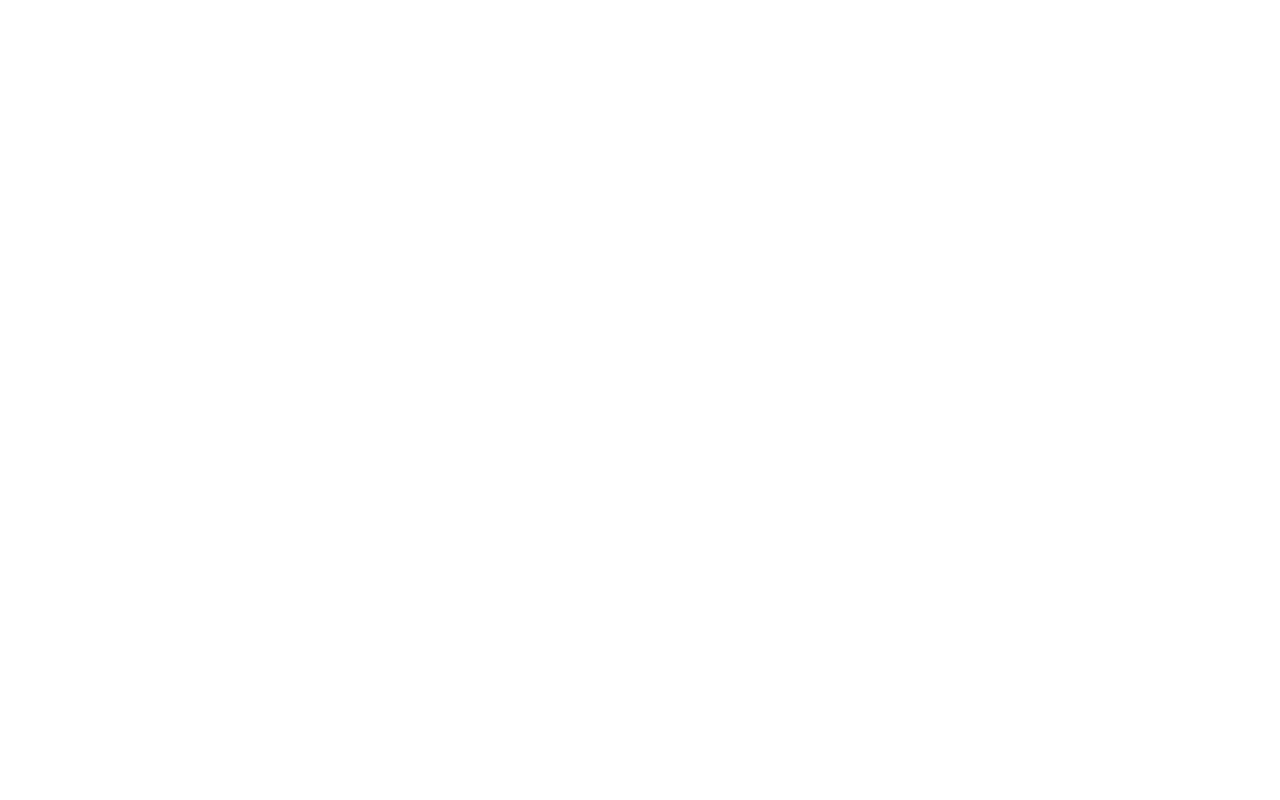
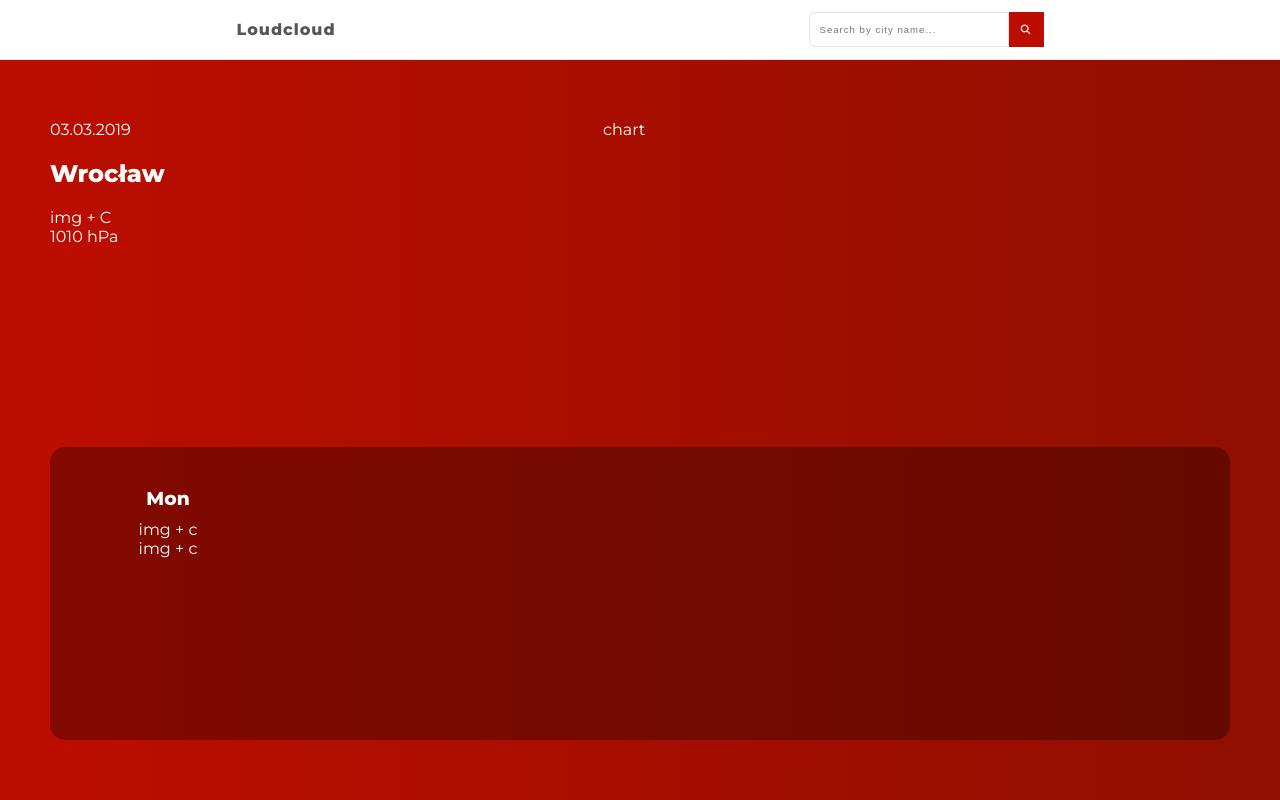
Before and after one commit to Marek-Barela/JavaScript-Weather-App, a website built with webpack: page src/index.html in a window 1280 px wide. Built offline with nearby package versions, Linux system fonts and the light colour scheme.

Commit message:
basic app structure with basic styling

```diff
--- a/src/index.html
+++ b/src/index.html
@@ -4,7 +4,51 @@
     <meta charset="UTF-8" />
     <meta name="viewport" content="width=device-width, initial-scale=1.0" />
     <meta http-equiv="X-UA-Compatible" content="ie=edge" />
-    <title>Document</title>
+    <title>Loudcloud</title>
   </head>
-  <body></body>
+  <body>
+    <header class="header">
+      <div class="header__logo">
+        <h1>Loudcloud</h1>
+      </div>
+      <div class="header__search">
+        <form>
+          <input
+            class="header__search--input"
+            placeholder="Search by city name..."
+            type="text"
+          />
+          <button class="header__search--button" title="Search" type="submit">
+            <span class="fas fa-search"></span>
+          </button>
+        </form>
+      </div>
+    </header>
+    <main>
+      <section class="weather-section">
+        <div class="weather__container">
+          <div class="weather__current">
+            <span class="weather__current--day">03.03.2019</span>
+            <h2>Wrocław</h2>
+            <div class="weather__current--icon-container">
+              img + C
+            </div>
+            <span class="weather__current--pressure">1010 hPa</span>
+          </div>
+          <div class="weather__chart">chart</div>
+          <div class="weather__forecast">
+            <div class="weather__forecast--day-container">
+              <h3>Mon</h3>
+              <div class="weather__forecast--icon-container">img + c</div>
+              <div class="weather__forecast--icon-container">img + c</div>
+            </div>
+          </div>
+        </div>
+      </section>
+    </main>
+    <script
+      src="https://kit.fontawesome.com/1f35046b98.js"
+      crossorigin="anonymous"
+    ></script>
+  </body>
 </html>
--- a/src/styles/style.sass
+++ b/src/styles/style.sass
@@ -1,3 +1,72 @@
+@import url('https://fonts.googleapis.com/css?family=Montserrat:200,400,800&display=swap')
+
+*
+  box-sizing: border-box
 body
   margin: 0
-  user-select: none // autoprefix testing
+  font-family: 'Montserrat', sans-serif
+  color: #555555
+  min-width: 450px
+h1
+  margin: 0
+input, button
+  outline: 0
+  font-size: 0.6em
+  letter-spacing: 1px
+  cursor: pointer
+.header
+  height: 60px
+  display: flex
+  justify-content: space-around
+  align-items: center
+  box-shadow: 0 3px 3px 0 rgba(0,0,0,.016)
+  border-bottom: 1px solid rgba(0,0,0,.1)
+.header__logo
+  h1
+    font-size: 1em
+    letter-spacing: 1px
+    user-select: none
+.header__search
+  form
+    display: flex
+  input, button
+    height: 35px
+.header__search--input
+  width: 200px
+  border: 1px solid rgba(0,0,0,.1)
+  padding: 10px
+  border-radius: 6px 0 0 6px
+.header__search--button
+  color: #ffffff
+  width: 35px
+  background-color: #bd0d00
+  border: none
+  transition: background-color 0.4s
+  &:hover
+    background-color: #333333
+.weather-section
+ background: linear-gradient(90deg,#bd0d00,#8f0f00)
+.weather__container
+  max-width: 1200px
+  margin: 0 auto
+  color: #ffffff
+  min-height: calc(100vh - 60px)
+  display: grid
+  grid-template-areas: "current current current chart chart chart chart" "forecast forecast forecast forecast forecast forecast forecast"
+  padding: 60px 10px
+.weather__current
+  grid-area: current
+.weather__chart
+  grid-area: chart
+.weather__forecast
+  grid-area: forecast
+  background-color: rgba(0,0,0,0.3)
+  border-radius: 15px
+  padding: 20px 0
+  margin-top: 60px
+.weather__forecast--day-container
+  text-align: center
+  width: 20%
+  padding: 20px 0
+  h3
+    margin: 0 0 10px 0
```
Also changed, not shown: 1 other file.
